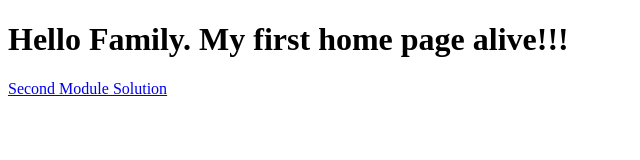
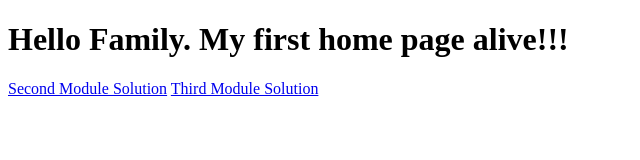
Before and after one commit to mcadavid/coursera-test, a plain HTML site: page site/index.html in a window 1280 px wide. Shown: the whole page, without its empty margins (0-640 px from the left). Drawn offline with Linux system fonts and the light colour scheme.

Commit message:
add new link to third assignment

```diff
--- a/site/index.html
+++ b/site/index.html
@@ -6,5 +6,6 @@
 <body>
 	<h1>Hello Family. My first home page alive!!!</h1>
 	<a href="https://mcadavid.github.io/coursera-test/site/css-module-solutions/">Second Module Solution</a>
+	<a href="https://mcadavid.github.io/coursera-test/site/third-module-solutions/">Third Module Solution</a>
 </body>
 </html>
```
